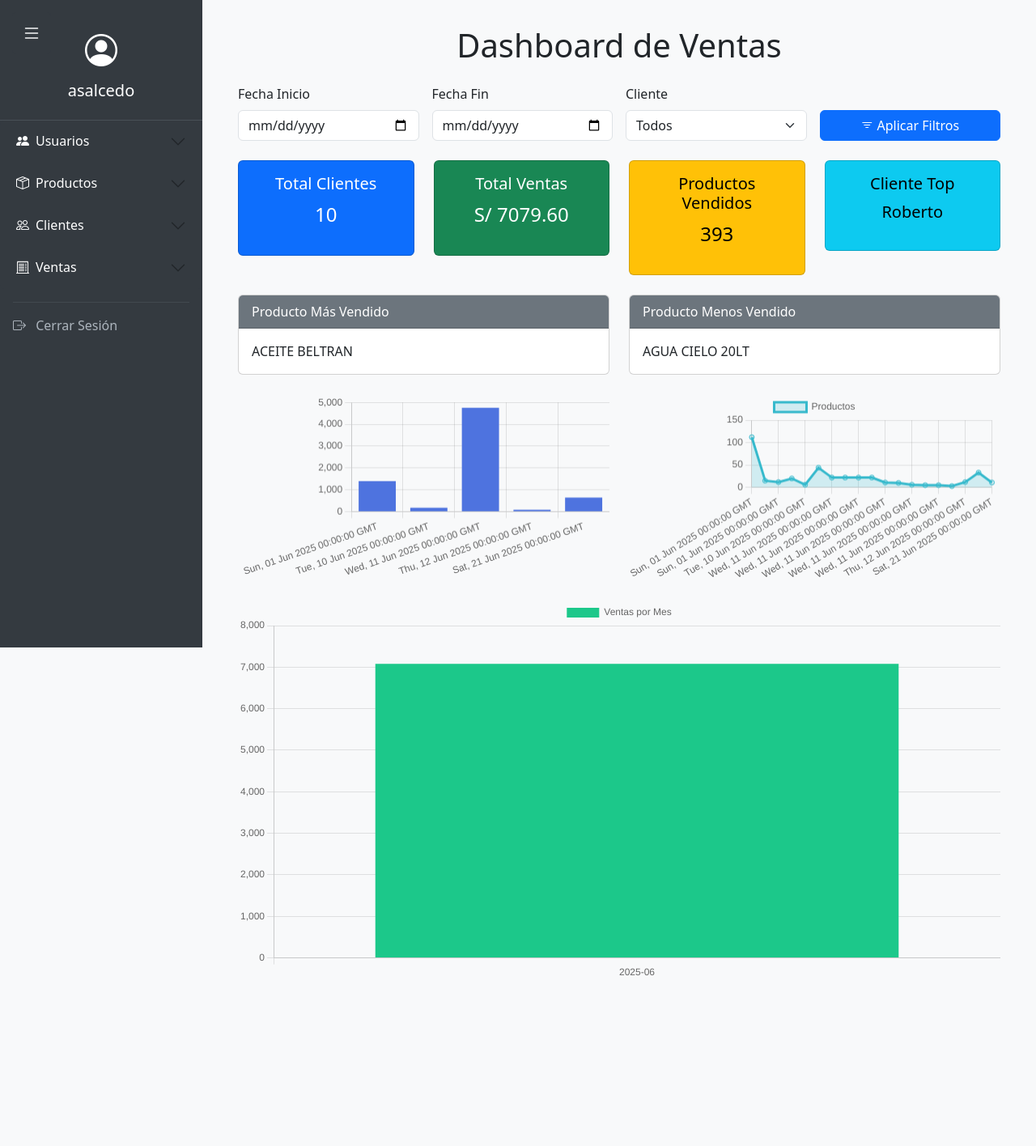
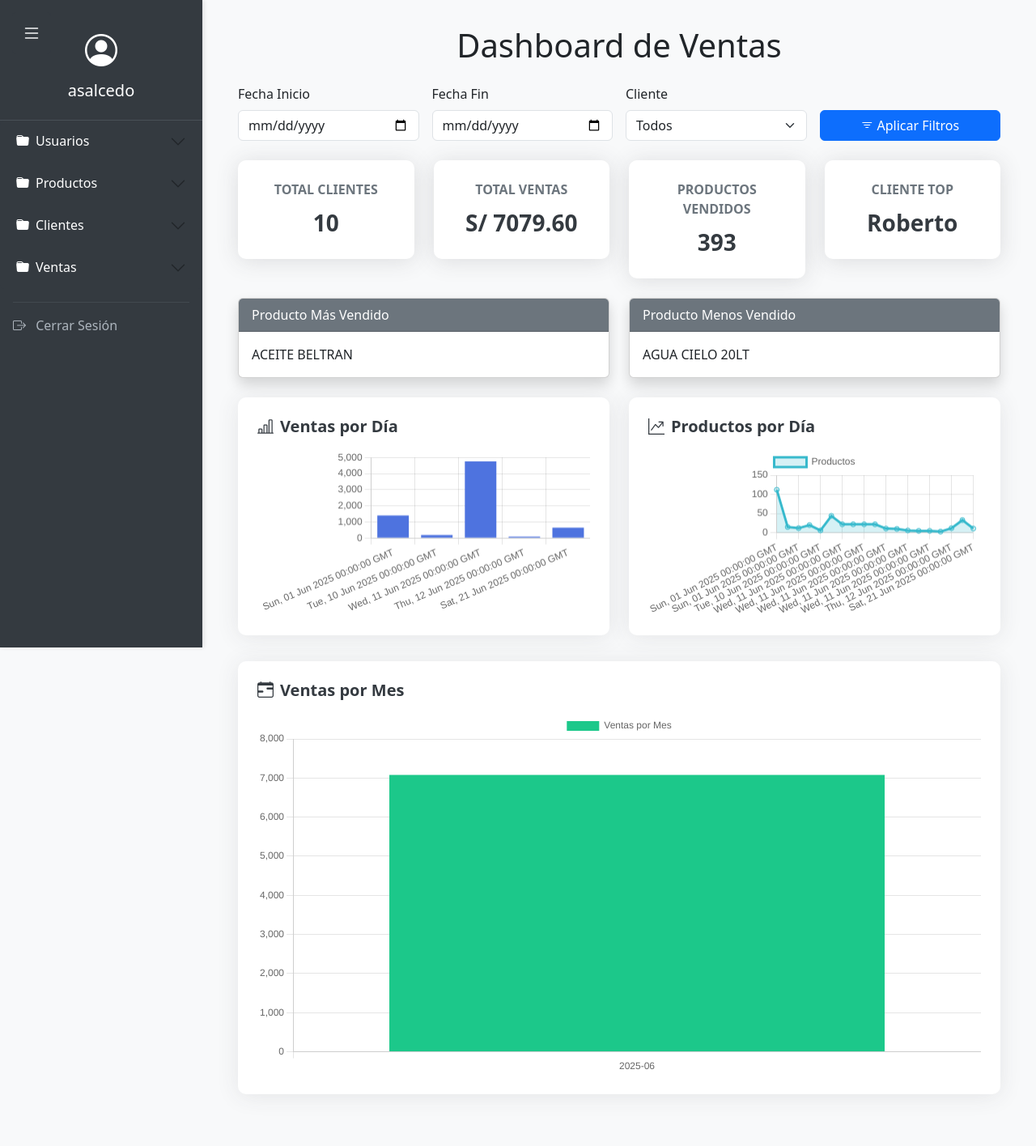
Before and after one commit to alexslcd/factura, a Flask app: page /dashboard in a window 1280 px wide. Shown: the whole page at 81% size. Before the commit the page ends 1206 px from the top, so only its background shows below. Run offline with Flask 3, Linux system fonts and the light colour scheme; a user stored in the database is signed in; data comes from the database, SQL or seed files in the repository; data that the repository does not hold is empty.

Commit message:
Update dashboard.html

```diff
--- a/templates/dashboard.html
+++ b/templates/dashboard.html
@@ -9,6 +9,8 @@
   <link href="https://cdn.jsdelivr.net/npm/bootstrap@5.3.2/dist/css/bootstrap.min.css" rel="stylesheet" />
   <!-- Bootstrap Icons -->
   <link href="https://cdn.jsdelivr.net/npm/bootstrap-icons@1.10.5/font/bootstrap-icons.css" rel="stylesheet" />
+  <!-- Animate.css -->
+  <link rel="stylesheet" href="https://cdnjs.cloudflare.com/ajax/libs/animate.css/4.1.1/animate.min.css"/>
   <!-- Chart.js -->
   <script src="https://cdn.jsdelivr.net/npm/chart.js"></script>
 
@@ -17,6 +19,7 @@
       background-color: #f8f9fa;
       overflow-x: hidden;
     }
+
     .sidebar {
       height: 100vh;
       background-color: #343a40;
@@ -25,28 +28,40 @@
       width: 250px;
       overflow-y: auto;
       color: #fff;
+      box-shadow: 2px 0 5px rgba(0, 0, 0, 0.1);
+      transition: margin 0.3s ease;
     }
+
+    .sidebar.collapsed {
+      margin-left: -250px;
+    }
+
     .sidebar .user-info {
       padding: 1rem;
       border-bottom: 1px solid #495057;
       text-align: center;
     }
+
     .sidebar .nav-link {
       color: #adb5bd;
       font-weight: 500;
     }
+
     .sidebar .nav-link:hover {
       background-color: #495057;
       color: #fff;
     }
+
     .accordion-button {
       background-color: #343a40;
       color: #fff;
     }
+
     .accordion-button:not(.collapsed) {
       background-color: #495057;
       color: #fff;
     }
+
     .accordion-body a {
       color: #adb5bd;
       text-decoration: none;
@@ -54,13 +69,21 @@
       margin: 0.25rem 0;
       padding-left: 1rem;
     }
+
     .accordion-body a:hover {
       color: #ffffff;
     }
+
     .content {
       margin-left: 250px;
       padding: 2rem;
+      transition: margin 0.3s ease;
     }
+
+    .content.collapsed {
+      margin-left: 0 !important;
+    }
+
     .toggle-btn {
       position: fixed;
       top: 15px;
@@ -72,6 +95,63 @@
       border-radius: 5px;
       z-index: 1001;
     }
+
+    .card-kpi {
+      border-radius: 10px;
+      border: none;
+      box-shadow: 0 0.15rem 1.75rem rgba(58, 59, 69, 0.15);
+      transition: all 0.3s;
+      overflow: hidden;
+    }
+
+    .card-kpi:hover {
+      transform: translateY(-5px);
+      box-shadow: 0 0.5rem 1.5rem rgba(58, 59, 69, 0.2);
+    }
+
+    .card-kpi .card-body {
+      padding: 1.5rem;
+    }
+
+    .card-title {
+      font-size: 1rem;
+      font-weight: 600;
+      text-transform: uppercase;
+      color: #6c757d;
+    }
+
+    .card-value {
+      font-size: 1.75rem;
+      font-weight: 700;
+      color: #343a40;
+    }
+
+    .chart-container {
+      background: white;
+      border-radius: 10px;
+      box-shadow: 0 0.15rem 1.75rem rgba(58, 59, 69, 0.1);
+      padding: 1.5rem;
+      margin-bottom: 2rem;
+    }
+
+    .chart-container h2 {
+      font-size: 1.25rem;
+      font-weight: 600;
+      color: #343a40;
+      margin-bottom: 1rem;
+    }
+
+    @media (max-width: 768px) {
+      .content {
+        margin-left: 0;
+        padding: 1rem;
+      }
+
+      .sidebar {
+        position: absolute;
+        z-index: 1000;
+      }
+    }
   </style>
 </head>
 <body>
@@ -79,77 +159,51 @@
 <!-- Botón de menú -->
 <button class="toggle-btn" id="toggleMenu"><i class="bi bi-list fs-4"></i></button>
 
-<!-- Menú lateral -->
+<!-- Sidebar -->
 <nav class="sidebar" id="sidebar">
   <div class="user-info">
     <i class="bi bi-person-circle fs-1"></i>
     <h5 class="mt-2">{{ nombre_usuario or 'Usuario' }}</h5>
   </div>
   <div class="accordion" id="menuAccordion">
-    <!-- Usuarios -->
+    <!-- Secciones -->
+    {% for seccion in [
+      ('Usuarios', 'usuarios', [
+        ('Registrar Usuario', 'usuarios.registrar_usuario'),
+        ('Lista de Usuarios', 'usuarios.listar_usuarios')
+      ]),
+      ('Productos', 'productos', [
+        ('Registrar Productos', 'productos.mostrar_y_agregar_productos'),
+        ('Stock de Productos', 'productos.stock'),
+        ('Comprobantes Emitidos', 'productos.productos_vendidos')
+      ]),
+      ('Clientes', 'clientes', [
+        ('Registrar Cliente', 'clientes.crear_cliente'),
+        ('Lista de Clientes', 'clientes.listar_clientes')
+      ]),
+      ('Ventas', 'ventas', [
+        ('Ver Facturas', 'facturas.listar_facturas'),
+        ('Nueva Factura', 'facturas.nueva_factura'),
+        ('Nota Debito / Credito', 'facturas.nueva_nota'),
+        ('Ver Notas', 'facturas.listar_notas')
+      ])
+    ] %}
     <div class="accordion-item bg-transparent border-0">
       <h2 class="accordion-header">
-        <button class="accordion-button collapsed" type="button" data-bs-toggle="collapse" data-bs-target="#usuarios">
-          <i class="bi bi-people-fill me-2"></i>Usuarios
+        <button class="accordion-button collapsed" type="button" data-bs-toggle="collapse" data-bs-target="#{{ seccion[1] }}">
+          <i class="bi bi-folder-fill me-2"></i>{{ seccion[0] }}
         </button>
       </h2>
-      <div id="usuarios" class="accordion-collapse collapse" data-bs-parent="#menuAccordion">
+      <div id="{{ seccion[1] }}" class="accordion-collapse collapse" data-bs-parent="#menuAccordion">
         <div class="accordion-body">
-          <a href="{{ url_for('usuarios.registrar_usuario') }}">Registrar Usuario</a>
-          <a href="{{ url_for('usuarios.listar_usuarios') }}">Lista de Usuarios</a>
+          {% for item in seccion[2] %}
+          <a href="{{ url_for(item[1]) }}">{{ item[0] }}</a>
+          {% endfor %}
         </div>
       </div>
     </div>
+    {% endfor %}
 
-    <!-- Productos -->
-    <div class="accordion-item bg-transparent border-0">
-      <h2 class="accordion-header">
-        <button class="accordion-button collapsed" type="button" data-bs-toggle="collapse" data-bs-target="#productos">
-          <i class="bi bi-box-seam me-2"></i>Productos
-        </button>
-      </h2>
-      <div id="productos" class="accordion-collapse collapse" data-bs-parent="#menuAccordion">
-        <div class="accordion-body">
-          <a href="{{ url_for('productos.mostrar_y_agregar_productos') }}">Registrar Productos</a>
-          <a href="{{ url_for('productos.stock') }}">Stock de Productos</a>
-          <a href="{{ url_for('productos.productos_vendidos') }}">Comprobantes Emitidos</a>
-        </div>
-      </div>
-    </div>
-
-    <!-- Clientes -->
-    <div class="accordion-item bg-transparent border-0">
-      <h2 class="accordion-header">
-        <button class="accordion-button collapsed" type="button" data-bs-toggle="collapse" data-bs-target="#clientes">
-          <i class="bi bi-people me-2"></i>Clientes
-        </button>
-      </h2>
-      <div id="clientes" class="accordion-collapse collapse" data-bs-parent="#menuAccordion">
-        <div class="accordion-body">
-          <a href="{{ url_for('clientes.crear_cliente') }}">Registrar Cliente</a>
-          <a href="{{ url_for('clientes.listar_clientes') }}">Lista de Clientes</a>
-        </div>
-      </div>
-    </div>
-
-    <!-- Ventas -->
-    <div class="accordion-item bg-transparent border-0">
-      <h2 class="accordion-header">
-        <button class="accordion-button collapsed" type="button" data-bs-toggle="collapse" data-bs-target="#ventas">
-          <i class="bi bi-receipt-cutoff me-2"></i>Ventas
-        </button>
-      </h2>
-      <div id="ventas" class="accordion-collapse collapse" data-bs-parent="#menuAccordion">
-        <div class="accordion-body">
-          <a href="{{ url_for('facturas.listar_facturas') }}">Ver Facturas</a>
-          <a href="{{ url_for('facturas.nueva_factura') }}">Nueva Factura</a>
-          <a href="{{ url_for('facturas.nueva_nota') }}">Nota Debito / Credito</a>
-          <a href="{{ url_for('facturas.listar_notas') }}">Ver Notas</a>
-        </div>
-      </div>
-    </div>
-
-    <!-- Cerrar sesión -->
     <hr class="text-secondary mx-3" />
     <a href="{{ url_for('login.logout') }}" class="nav-link px-3">
       <i class="bi bi-box-arrow-right me-2"></i> Cerrar Sesión
@@ -161,9 +215,13 @@
 <main class="content" id="mainContent">
   <div class="container-fluid">
 
-    <h1 class="text-center mb-4">Dashboard de Ventas</h1>
+    <h1 class="text-center mb-4 animate__animated animate__fadeInDown">Dashboard de Ventas</h1>
 
     <!-- Filtros -->
+    <button class="btn btn-outline-primary d-md-none mb-3" type="button" data-bs-toggle="collapse" data-bs-target="#filtros">
+      <i class="bi bi-funnel"></i> Filtros
+    </button>
+    <div class="collapse show" id="filtros">
       <form method="get" class="row g-3 mb-4">
         <div class="col-md-3">
           <label class="form-label">Fecha Inicio</label>
@@ -186,42 +244,70 @@
           <button type="submit" class="btn btn-primary w-100"><i class="bi bi-filter"></i> Aplicar Filtros</button>
         </div>
       </form>
+    </div>
 
     <!-- KPIs -->
     <div class="row text-center mb-4">
       <div class="col-md-3">
-        <div class="card text-bg-primary">
-          <div class="card-body"><h5>Total Clientes</h5><p class="fs-4">{{ total_clientes }}</p></div>
+        <div class="card-kpi card animate__animated animate__fadeInUp">
+          <div class="card-body">
+            <div class="card-title">Total Clientes</div>
+            <div class="card-value">{{ total_clientes }}</div>
+          </div>
         </div>
       </div>
       <div class="col-md-3">
-        <div class="card text-bg-success">
-          <div class="card-body"><h5>Total Ventas</h5><p class="fs-4">S/ {{ '%.2f'|format(total_ventas) }}</p></div>
+        <div class="card-kpi card animate__animated animate__fadeInUp animate__delay-1s">
+          <div class="card-body">
+            <div class="card-title">Total Ventas</div>
+            <div class="card-value">S/ {{ '%.2f'|format(total_ventas) }}</div>
+          </div>
         </div>
       </div>
       <div class="col-md-3">
-        <div class="card text-bg-warning">
-          <div class="card-body"><h5>Productos Vendidos</h5><p class="fs-4">{{ productos_vendidos }}</p></div>
+        <div class="card-kpi card animate__animated animate__fadeInUp animate__delay-2s">
+          <div class="card-body">
+            <div class="card-title">Productos Vendidos</div>
+            <div class="card-value">{{ productos_vendidos }}</div>
+          </div>
         </div>
       </div>
       <div class="col-md-3">
-        <div class="card text-bg-info">
-          <div class="card-body"><h5>Cliente Top</h5><p class="fs-5">{{ mejor_cliente.nombre if mejor_cliente else 'Sin datos' }}</p></div>
+        <div class="card-kpi card animate__animated animate__fadeInUp animate__delay-3s">
+          <div class="card-body">
+            <div class="card-title">Cliente Top</div>
+            <div class="card-value">{{ mejor_cliente.nombre if mejor_cliente else 'Sin datos' }}</div>
+          </div>
         </div>
       </div>
     </div>
 
     <!-- Productos destacados -->
     <div class="row mb-4">
-      <div class="col-md-6"><div class="card"><div class="card-header bg-secondary text-white">Producto Más Vendido</div><div class="card-body">{{ mas_vendido.nombre if mas_vendido else 'Sin datos' }}</div></div></div>
-      <div class="col-md-6"><div class="card"><div class="card-header bg-secondary text-white">Producto Menos Vendido</div><div class="card-body">{{ menos_vendido.nombre if menos_vendido else 'Sin datos' }}</div></div></div>
+      <div class="col-md-6"><div class="card shadow"><div class="card-header bg-secondary text-white">Producto Más Vendido</div><div class="card-body">{{ mas_vendido.nombre if mas_vendido else 'Sin datos' }}</div></div></div>
+      <div class="col-md-6"><div class="card shadow"><div class="card-header bg-secondary text-white">Producto Menos Vendido</div><div class="card-body">{{ menos_vendido.nombre if menos_vendido else 'Sin datos' }}</div></div></div>
     </div>
 
     <!-- Gráficos -->
     <div class="row">
-      <div class="col-md-6 mb-4"><canvas id="ventasDiaChart"></canvas></div>
-      <div class="col-md-6 mb-4"><canvas id="productosDiaChart"></canvas></div>
-      <div class="col-md-12 mb-4"><canvas id="ventasMesChart"></canvas></div>
+      <div class="col-md-6">
+        <div class="chart-container">
+          <h2><i class="bi bi-bar-chart-line me-2"></i>Ventas por Día</h2>
+          <canvas id="ventasDiaChart"></canvas>
+        </div>
+      </div>
+      <div class="col-md-6">
+        <div class="chart-container">
+          <h2><i class="bi bi-graph-up-arrow me-2"></i>Productos por Día</h2>
+          <canvas id="productosDiaChart"></canvas>
+        </div>
+      </div>
+      <div class="col-md-12">
+        <div class="chart-container">
+          <h2><i class="bi bi-calendar-range me-2"></i>Ventas por Mes</h2>
+          <canvas id="ventasMesChart"></canvas>
+        </div>
+      </div>
     </div>
 
   </div>
@@ -233,8 +319,8 @@
 <!-- Toggle menú -->
 <script>
   document.getElementById('toggleMenu').addEventListener('click', () => {
-    document.getElementById('sidebar').classList.toggle('d-none');
-    document.getElementById('mainContent').classList.toggle('ms-0');
+    document.getElementById('sidebar').classList.toggle('collapsed');
+    document.getElementById('mainContent').classList.toggle('collapsed');
   });
 </script>
 
```
Lines whose indentation alone changed are shown as unchanged.
